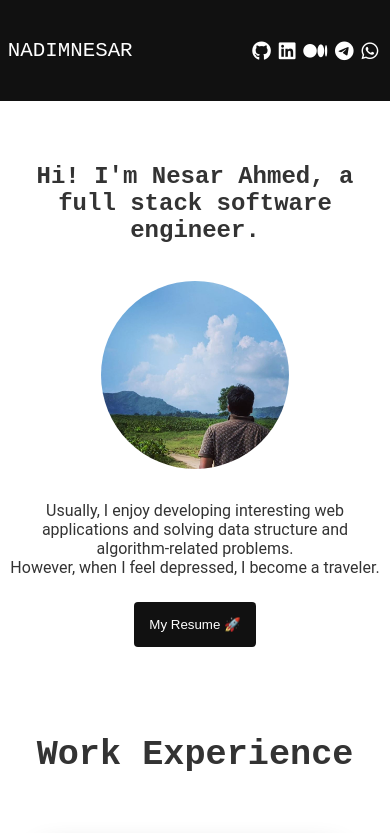
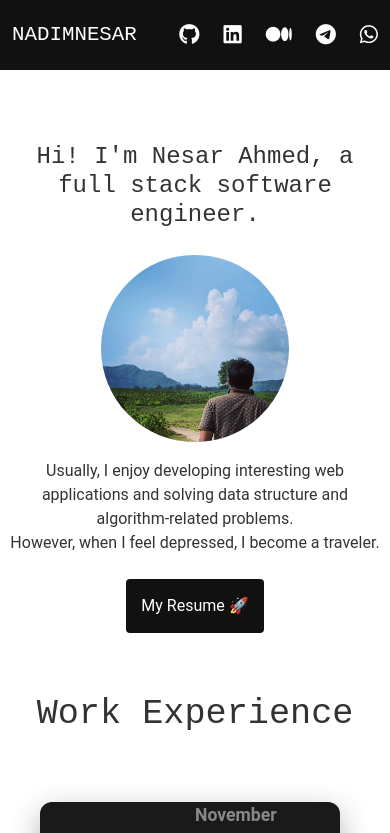
Before and after one commit to nadimnesar/nadimnesar.github.io, an Angular app: page / in a window 390 px wide. Shown: the top 833 px of the page. Built offline with nearby package versions, Linux system fonts and the light colour scheme.

Commit message:
update navbar

```diff
--- a/src/app/components/header/header.component.html
+++ b/src/app/components/header/header.component.html
@@ -1,9 +1,10 @@
-<header class="header_main">
-    <div class="text_logo">
+<header class="header_main container-fluid">
+  <div class="row align-items-center">
+    <div class="col-6 text_logo">
       <a href="/">NADIMNESAR</a>
     </div>
-    <nav class="flex">
-        <div class="nav_social">
+    <nav class="col-6 d-flex justify-content-end">
+      <div class="nav_social d-flex">
         <a href="https://github.com/nadimnesar" target="_blank"><i class="fab fa-github fa-lg"></i></a>
         <a href="https://www.linkedin.com/in/nadimnesar" target="_blank"><i class="fab fa-linkedin fa-lg"></i></a>
         <a href="https://medium.com/@nadimnesar" target="_blank"><i class="fab fa-medium fa-lg"></i></a>
@@ -11,4 +12,5 @@
         <a href="https://wa.me/+8801580585294" target="_blank"><i class="fab fa-whatsapp fa-lg"></i></a>
       </div>
     </nav>
+  </div>
 </header>
--- a/src/app/components/header/header.component.scss
+++ b/src/app/components/header/header.component.scss
@@ -3,17 +3,19 @@
   position: fixed;
   top: 0;
   width: 100%;
-  display: flex;
-  align-items: center;
-  height: 12vh;
   z-index: 100;
-  padding: 0 2vw;
+  height: 80px;
+
+  .row {
+    height: 100%;
+  }
 
   .text_logo {
     font-family: 'Chivo Mono', monospace;
-    font-size: 1.3rem;
+    font-size: 1.5rem;
     color: #fff;
-    flex-grow: 1;
+    display: flex;
+    align-items: center;
 
     a {
       text-decoration: none;
@@ -27,10 +29,8 @@
 
   .nav_social {
     display: flex;
-    justify-content: flex-end;
     align-items: center;
-    gap: 2vw;
-    padding: 0 5vw;
+    gap: 1.5rem;
 
     a {
       color: #fff;
@@ -39,15 +39,21 @@
         color: #a6a6a6;
       }
     }
-  }
-}
-
-@media (max-width: 768px) {
-  .nav_social {
-    gap: 1.5vw;
 
     i {
-      font-size: 1.2rem;
+      font-size: 1.5rem;
+    }
+  }
+
+  @media (max-width: 768px) {
+    height: 70px;
+
+    .text_logo {
+      font-size: 1.3rem;
+    }
+
+    .nav_social i {
+      font-size: 1.3rem;
     }
   }
 }
--- a/src/app/components/home/home.component.html
+++ b/src/app/components/home/home.component.html
@@ -21,8 +21,6 @@
         <p>Exabyting</p>
         <ul>
           <li>Assisted in the development and maintenance of Java based applications.</li>
-          <li>Developed RESTful APIs to enable seamless communication between frontend and backend.</li>
-          <li>Designed and optimized complex database schemas, including normalization techniques.</li>
           <li>Wrote clean, efficient, and well-documented code.</li>
           <li>Learned and applied best practices in software development and version control.</li>
         </ul>
@@ -37,7 +35,7 @@
         <p>Hubar Tech Limited</p>
         <ul>
           <li>Developed and maintained backend services for a microservice-based POS system using Spring Boot.</li>
-          <li>Built and optimized RESTful APIs for payment processing, refunds, audit reporting and more.</li>
+          <li>Built and optimized RESTful and Soap APIs for payment processing, refunds, audit reporting, multi-currency and more.</li>
           <li>Managed database tasks, including schema design, normalization using JDBC and PostgreSQL.</li>
           <li>Wrote clean, efficient, and well-documented code, adhering to best practices in software development.</li>
           <li>Collaborated with cross-functional teams to deliver robust, high-quality software solutions.</li>
--- a/src/index.html
+++ b/src/index.html
@@ -7,11 +7,13 @@
   <base href="/">
   <meta name="viewport" content="width=device-width, initial-scale=1">
   <link rel="icon" type="image/x-icon" href="favicon.ico">
+  <link href="https://cdn.jsdelivr.net/npm/bootstrap@5.3.3/dist/css/bootstrap.min.css" rel="stylesheet" integrity="sha384-QWTKZyjpPEjISv5WaRU9OFeRpok6YctnYmDr5pNlyT2bRjXh0JMhjY6hW+ALEwIH" crossorigin="anonymous">
 </head>
 
 <body>
   <app-root></app-root>
   <script src="https://kit.fontawesome.com/05472be085.js" crossorigin="anonymous"></script>
+  <script src="https://cdn.jsdelivr.net/npm/bootstrap@5.3.3/dist/js/bootstrap.bundle.min.js" integrity="sha384-YvpcrYf0tY3lHB60NNkmXc5s9fDVZLESaAA55NDzOxhy9GkcIdslK1eN7N6jIeHz" crossorigin="anonymous"></script>
 </body>
 
 </html>
```
Lines whose indentation alone changed are shown as unchanged.
